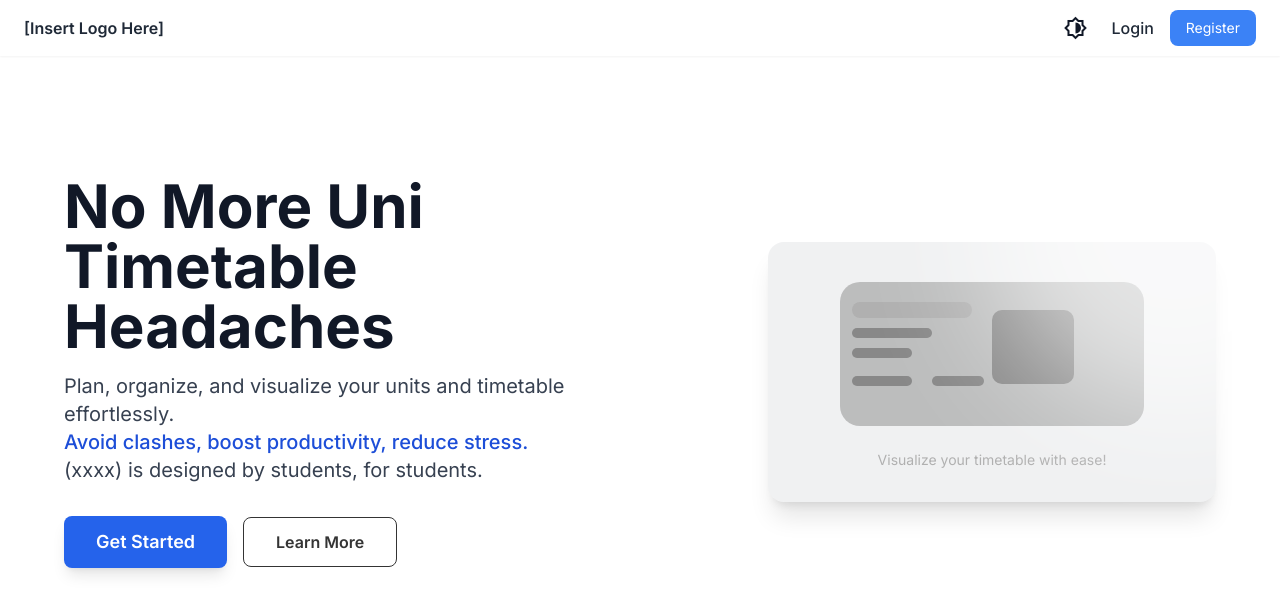
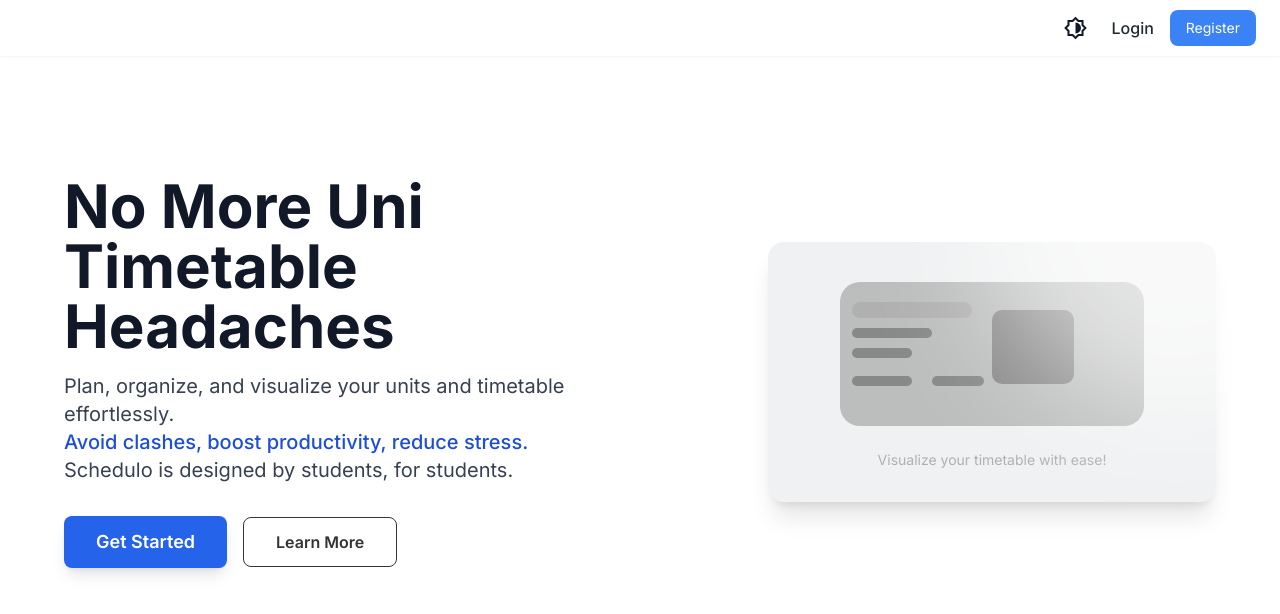
Before and after one commit to beugo/schedulo, a Flask app: page / in a window 1280 px wide; the page is wider, and only the part inside the window is pictured. Shown: the top 614 px of that part. Run offline with Flask 3, Linux system fonts and the light colour scheme; some libraries are stand-ins or nearby versions.

Commit message:
Name the app 'Schedulo'

```diff
--- a/src/app/templates/base.html
+++ b/src/app/templates/base.html
@@ -21,10 +21,10 @@
 
   <nav class="sticky top-0 z-50 flex items-center px-6 py-2 shadow-sm">
 
-    <div class="flex space-x-4">
+    <div class="flex space-x-4 items-center">
       <a href="{{ url_for('main.nav_landingpage') }}"
-         class="font-semibold text-gray-800 hover:text-black transition dark:text-dark-secondary dark:hover:text-dark-primary">
-         [Insert Logo Here]
+         class="text-xl font-bold text-white hover:text-white drop-shadow-[0_0_4px_rgba(255,255,255,0.8)] transition">
+         Schedulo
       </a>
 
       {% if current_user.is_authenticated %}
--- a/src/app/templates/index.html
+++ b/src/app/templates/index.html
@@ -16,7 +16,7 @@
         <p class="mb-8 text-lg md:text-xl text-gray-700 dark:text-dark-secondary max-w-2xl">
           Plan, organize, and visualize your units and timetable effortlessly.<br>
           <span class="text-blue-700 dark:text-blue-400 font-medium">Avoid clashes, boost productivity, reduce stress.</span><br>
-          (xxxx) is designed by students, for students.
+          Schedulo is designed by students, for students.
         </p>
         <div class="flex flex-col sm:flex-row items-center gap-4 justify-center md:justify-start">
           <a href="/login" class="px-8 py-3 rounded-lg bg-blue-600 hover:bg-blue-700 transition text-white text-lg font-semibold shadow-lg">
--- a/src/app/templates/login.html
+++ b/src/app/templates/login.html
@@ -6,7 +6,7 @@
 <section class="flex justify-center transition-colors duration-300 m-auto">
     <div class="w-full max-w-md mx-auto bg-white dark:bg-dark-fg rounded-xl shadow-2xl px-8 py-10">
       <h2 class="text-3xl font-bold text-gray-900 dark:text-dark-primary mb-2 text-center">
-        Sign in to xxxx
+        Sign in to Schedulo
       </h2>
       <p class="text-gray-700 dark:text-dark-secondary mb-8 text-center">
         Organize your semesters, avoid timetable clashes, reclaim your time.
```
Also changed, not shown: README.md.
